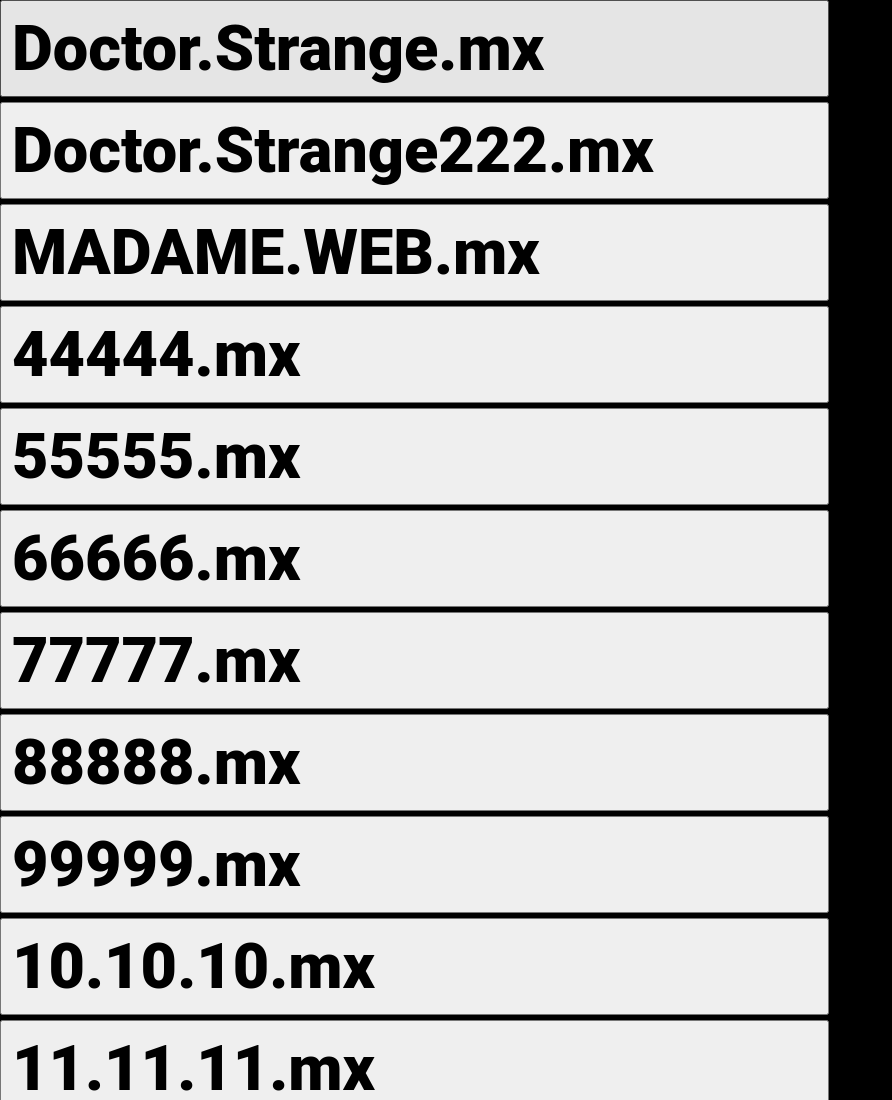
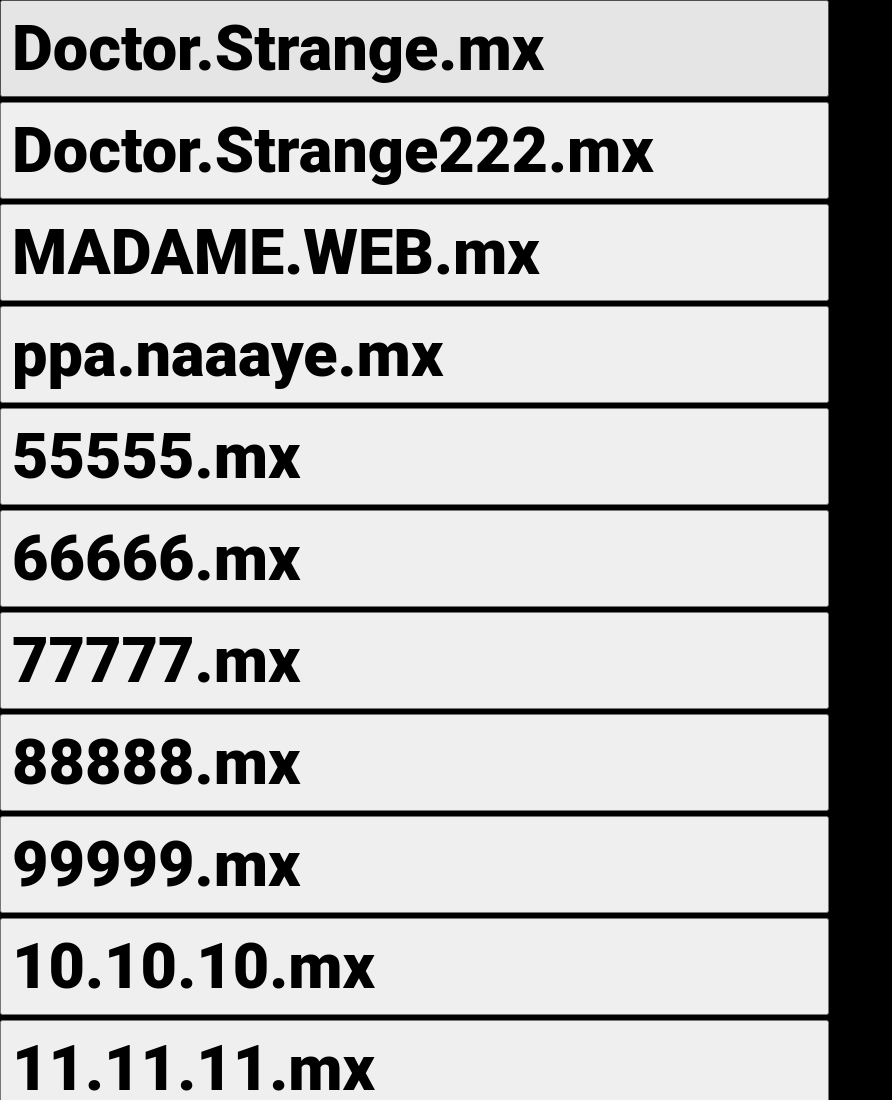
Before and after one commit to samshine1212/ME, a plain HTML site: page index.html in a window 1280 px wide. Shown: the top 1100 px of the page, without its empty margins (0-892 px from the left). Drawn offline with Linux system fonts and the light colour scheme; a script that the page names is missing.

Commit message:
Update index.html

```diff
--- a/index.html
+++ b/index.html
@@ -48,8 +48,8 @@
 </button>
 
 <button onclick="copyText
-(4, 'https://is.gd/lTL7Id')">
-  44444.mx
+(4, 'https://is.gd/XZnMtn')">
+  ppa.naaaye.mx
 </button>
 
 <button onclick="copyText
```
